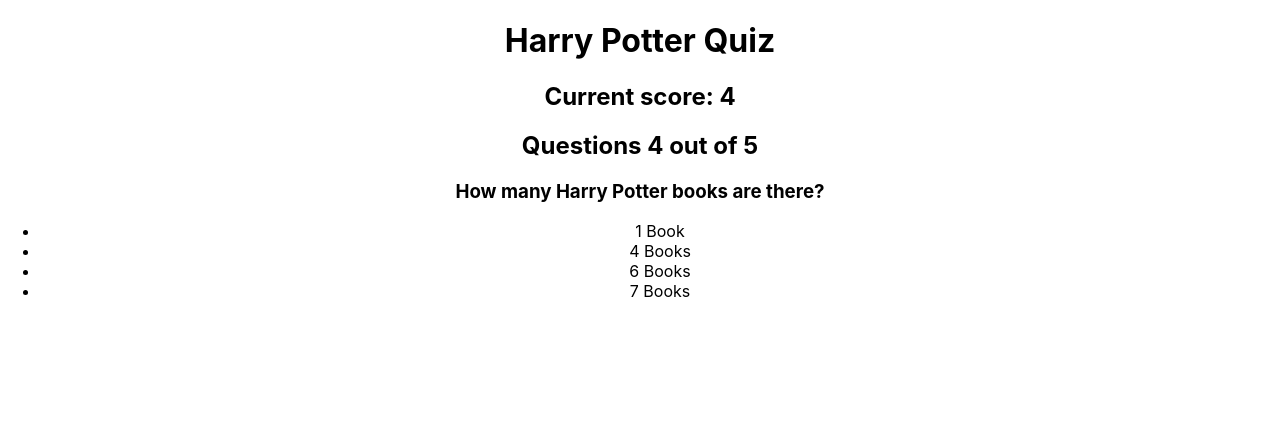
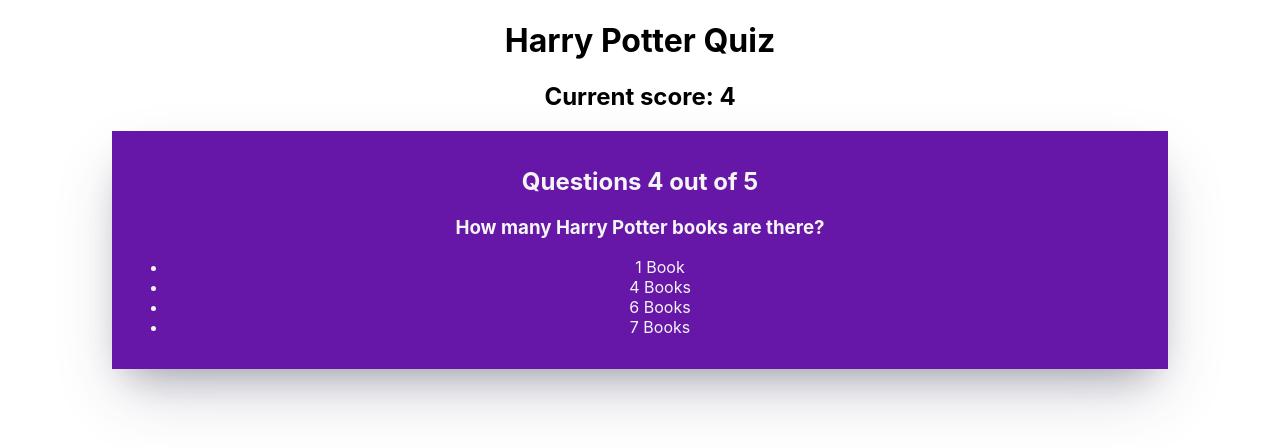
Before and after one commit to kianaa81/WebApp, a React (Create React App) app: page / in a window 1280 px wide. Shown: the top 448 px of the page. Built offline with nearby package versions, Linux system fonts and the light colour scheme.

Commit message:
Updated the file by adding a box and placing the question in the box

```diff
--- a/src/App.css
+++ b/src/App.css
@@ -2,37 +2,13 @@
   text-align: center;
 }
 
-.App-logo {
-  height: 40vmin;
-  pointer-events: none;
+.questions{
+  background-color: rgb(102, 23, 167);
+  width: 80%;
+  height: auto;
+  padding: 16px;
+  color: whitesmoke;
+  box-shadow: rgba(50, 50, 93, 0.25) 0px 30px 60px -12px,
+  rgba(0, 0, 0, 0.3) 0px 18px 36px -18px;
+  margin: auto;
 }
-
-@media (prefers-reduced-motion: no-preference) {
-  .App-logo {
-    animation: App-logo-spin infinite 20s linear;
-  }
-}
-
-.App-header {
-  background-color: #282c34;
-  min-height: 100vh;
-  display: flex;
-  flex-direction: column;
-  align-items: center;
-  justify-content: center;
-  font-size: calc(10px + 2vmin);
-  color: white;
-}
-
-.App-link {
-  color: #61dafb;
-}
-
-@keyframes App-logo-spin {
-  from {
-    transform: rotate(0deg);
-  }
-  to {
-    transform: rotate(360deg);
-  }
-}
```
